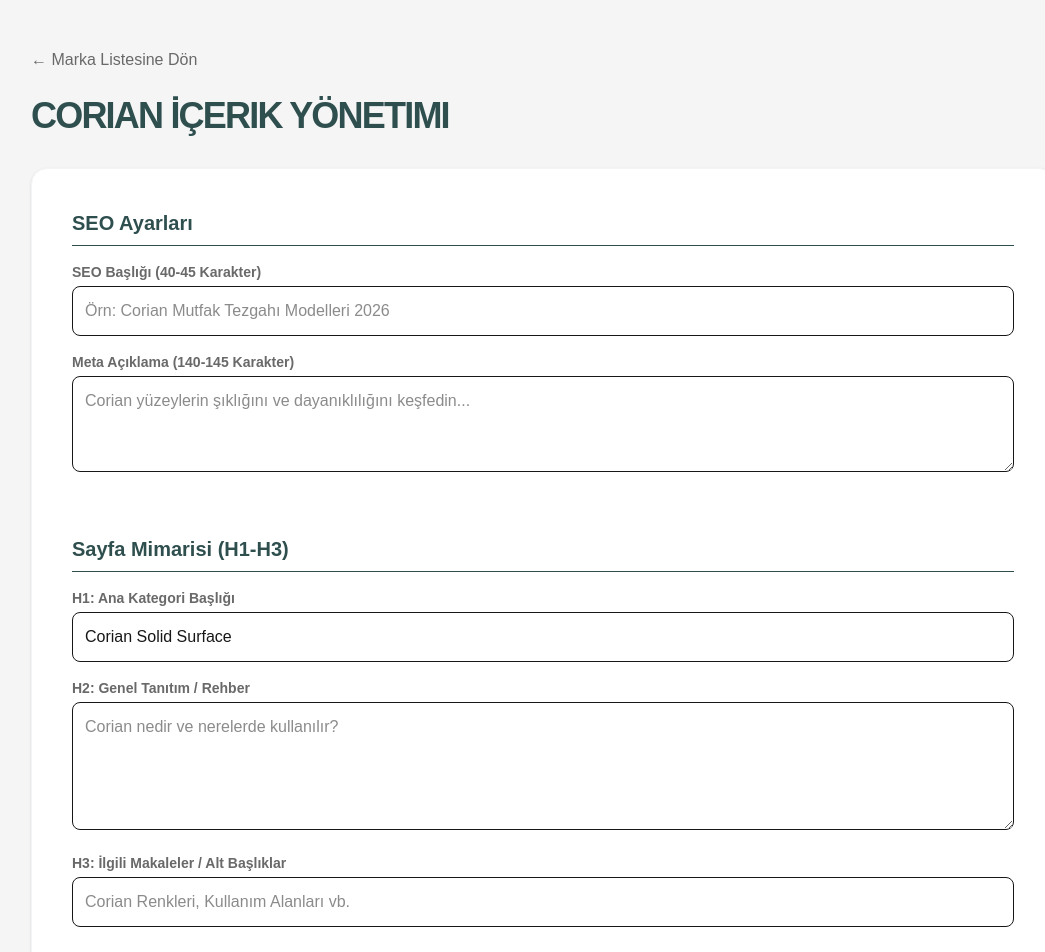
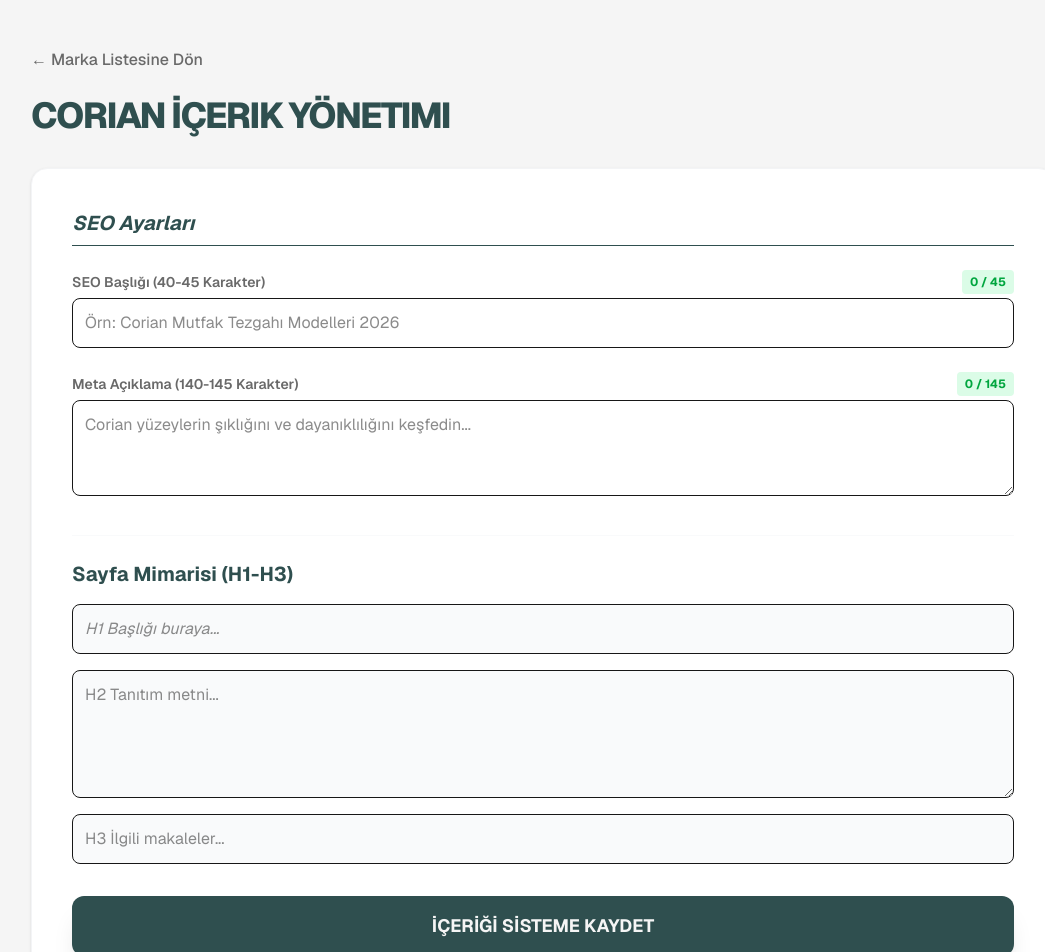
Before and after one commit to ozgurtasarimmobilya-create/my-admin-panel, a Next.js app: page /icerik-yonetimi/corian in a window 1280 px wide. Shown: the top 952 px of the page, without its empty margins (97-1142 px from the left). Built offline with nearby package versions, Linux system fonts and the light colour scheme.

Commit message:
seo sayaclari eklendi

```diff
--- a/app/icerik-yonetimi/corian/page.tsx
+++ b/app/icerik-yonetimi/corian/page.tsx
@@ -1,10 +1,16 @@
+'use client'; // Bu satır sayfanın canlı etkileşimli olmasını sağlar
+
+import { useState } from 'react';
 import Link from 'next/link';
 
 export default function CorianPanel() {
+  const [title, setTitle] = useState('');
+  const [description, setDescription] = useState('');
+
   return (
-    <main className="min-h-screen bg-[#F5F5F5] p-12">
+    <main className="min-h-screen bg-[#F5F5F5] p-12 font-sans">
       <div className="max-w-5xl mx-auto">
-        <Link href="/icerik-yonetimi" className="text-[#696969] hover:text-[#2F4F4F] mb-6 inline-block">
+        <Link href="/icerik-yonetimi" className="text-[#696969] hover:text-[#2F4F4F] mb-6 inline-block font-medium">
           ← Marka Listesine Dön
         </Link>
 
@@ -12,40 +18,58 @@
           Corian İçerik Yönetimi
         </h1>
 
-        <div className="space-y-8 bg-white p-10 rounded-2xl shadow-sm border border-gray-100">
+        <div className="space-y-8 bg-white p-10 rounded-2xl shadow-sm border border-gray-100 text-left">
 
           {/* SEO Bölümü */}
-          <section className="space-y-4">
-            <h2 className="text-xl font-bold text-[#2F4F4F] border-b pb-2">SEO Ayarları</h2>
+          <section className="space-y-6">
+            <h2 className="text-xl font-bold text-[#2F4F4F] border-b pb-2 italic">SEO Ayarları</h2>
+
+            {/* SEO Başlığı Sayacı */}
             <div>
-              <label className="block text-sm font-semibold text-[#696969] mb-1">SEO Başlığı (40-45 Karakter)</label>
-              <input type="text" className="w-full p-3 border rounded-lg focus:ring-2 focus:ring-[#2F4F4F] outline-none" placeholder="Örn: Corian Mutfak Tezgahı Modelleri 2026" />
+              <div className="flex justify-between items-center mb-1">
+                <label className="text-sm font-semibold text-[#696969]">SEO Başlığı (40-45 Karakter)</label>
+                <span className={`text-xs font-bold px-2 py-1 rounded ${title.length > 45 ? 'bg-red-100 text-red-600' : 'bg-green-100 text-green-600'}`}>
+                  {title.length} / 45
+                </span>
+              </div>
+              <input
+                type="text"
+                value={title}
+                onChange={(e) => setTitle(e.target.value)}
+                className="w-full p-3 border rounded-lg focus:ring-2 focus:ring-[#2F4F4F] outline-none transition-all"
+                placeholder="Örn: Corian Mutfak Tezgahı Modelleri 2026"
+              />
             </div>
+
+            {/* Meta Açıklama Sayacı */}
             <div>
-              <label className="block text-sm font-semibold text-[#696969] mb-1">Meta Açıklama (140-145 Karakter)</label>
-              <textarea className="w-full p-3 border rounded-lg h-24 focus:ring-2 focus:ring-[#2F4F4F] outline-none" placeholder="Corian yüzeylerin şıklığını ve dayanıklılığını keşfedin..."></textarea>
+              <div className="flex justify-between items-center mb-1">
+                <label className="text-sm font-semibold text-[#696969]">Meta Açıklama (140-145 Karakter)</label>
+                <span className={`text-xs font-bold px-2 py-1 rounded ${description.length > 145 ? 'bg-red-100 text-red-600' : 'bg-green-100 text-green-600'}`}>
+                  {description.length} / 145
+                </span>
+              </div>
+              <textarea
+                value={description}
+                onChange={(e) => setDescription(e.target.value)}
+                className="w-full p-3 border rounded-lg h-24 focus:ring-2 focus:ring-[#2F4F4F] outline-none transition-all"
+                placeholder="Corian yüzeylerin şıklığını ve dayanıklılığını keşfedin..."
+              />
             </div>
           </section>
 
-          {/* İçerik Hiyerarşisi (H1-H2-H3) */}
-          <section className="space-y-4 pt-6">
-            <h2 className="text-xl font-bold text-[#2F4F4F] border-b pb-2">Sayfa Mimarisi (H1-H3)</h2>
-            <div>
-              <label className="block text-sm font-semibold text-[#696969] mb-1">H1: Ana Kategori Başlığı</label>
-              <input type="text" className="w-full p-3 border rounded-lg" defaultValue="Corian Solid Surface" />
-            </div>
-            <div>
-              <label className="block text-sm font-semibold text-[#696969] mb-1">H2: Genel Tanıtım / Rehber</label>
-              <textarea className="w-full p-3 border rounded-lg h-32" placeholder="Corian nedir ve nerelerde kullanılır?"></textarea>
-            </div>
-            <div>
-              <label className="block text-sm font-semibold text-[#696969] mb-1">H3: İlgili Makaleler / Alt Başlıklar</label>
-              <input type="text" className="w-full p-3 border rounded-lg" placeholder="Corian Renkleri, Kullanım Alanları vb." />
+          {/* İçerik Hiyerarşisi */}
+          <section className="space-y-4 pt-6 border-t border-gray-50">
+            <h2 className="text-xl font-bold text-[#2F4F4F] mb-4">Sayfa Mimarisi (H1-H3)</h2>
+            <div className="grid gap-4">
+              <input type="text" className="w-full p-3 border rounded-lg bg-gray-50 italic" placeholder="H1 Başlığı buraya..." />
+              <textarea className="w-full p-3 border rounded-lg h-32 bg-gray-50" placeholder="H2 Tanıtım metni..."></textarea>
+              <input type="text" className="w-full p-3 border rounded-lg bg-gray-50" placeholder="H3 İlgili makaleler..." />
             </div>
           </section>
 
-          <button className="w-full bg-[#2F4F4F] text-white py-4 rounded-xl font-bold text-lg hover:bg-[#1e3333] transition-all shadow-lg">
-            İÇERİĞİ GÜNCELLE VE YAYINLA
+          <button className="w-full bg-[#2F4F4F] text-[#F5F5F5] py-4 rounded-xl font-bold text-lg hover:bg-[#1e3333] transition-all shadow-xl active:scale-[0.98]">
+            İÇERİĞİ SİSTEME KAYDET
           </button>
         </div>
       </div>
```
